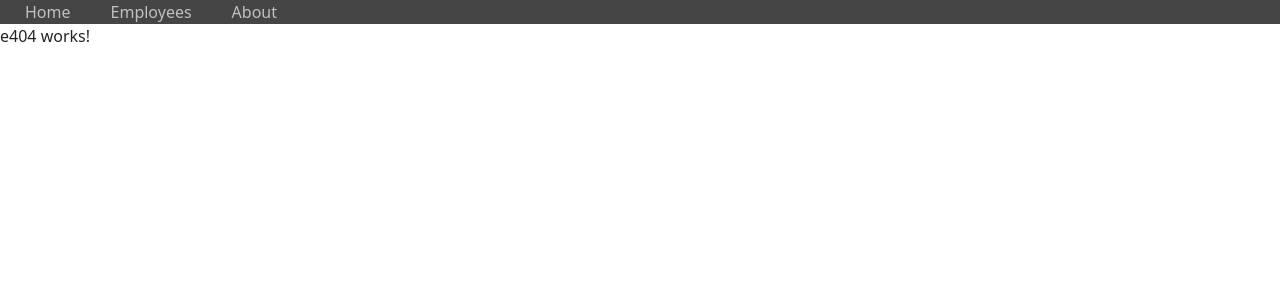
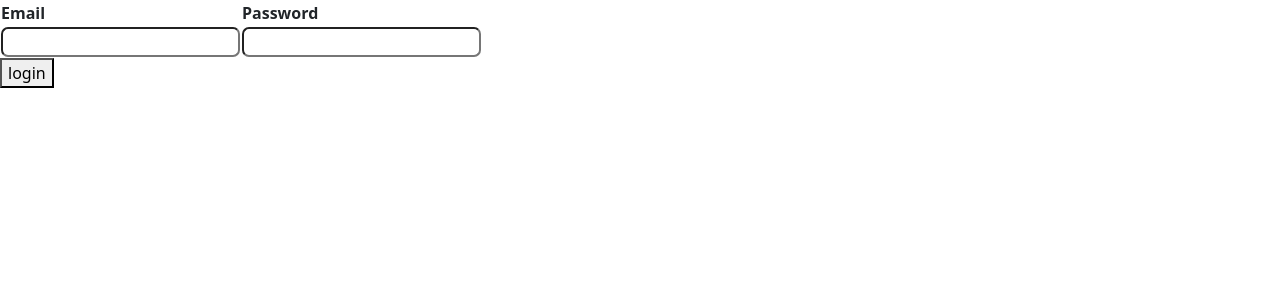
Before and after one commit to SamSchultz98/ErsNg, an Angular app: page /empl/login in a window 1280 px wide. Shown: the top 300 px of the page. Built offline with nearby package versions, Linux system fonts and the light colour scheme.

Commit message:
EmployeeLoginMadePlusAddedPasswordToEmployeeCreate

```diff
--- a/src/app/app-routing.module.ts
+++ b/src/app/app-routing.module.ts
@@ -8,6 +8,7 @@ import { EmployeeDetailComponent } from './employee/employee-detail/employee-det
 import { EmployeeChangeComponent } from './employee/employee-change/employee-change.component';
 import { EmployeeDeleteComponent } from './employee/employee-delete/employee-delete.component';
 import { EmployeeCreateComponent } from './employee/employee-create/employee-create.component';
+import { EmployeeLoginComponent } from './employee/employee-login/employee-login.component';
 
 const routes: Routes = [
   {path: "", redirectTo: "/home", pathMatch:"full"},  //Always your first route
@@ -17,6 +18,7 @@ const routes: Routes = [
   {path: "empl/detail/:id", component:EmployeeDetailComponent},
   {path: "empl/change/:id", component:EmployeeChangeComponent},
   {path: "empl/delete/:id", component:EmployeeDeleteComponent},
+  {path:"empl/login", component:EmployeeLoginComponent},
   {path:"home", component: HomeComponent},
   {path:"about", component: AboutComponent},
 
--- a/src/app/app.module.ts
+++ b/src/app/app.module.ts
@@ -15,6 +15,7 @@ import { EmployeeDeleteComponent } from './employee/employee-delete/employee-del
 import { EmployeeCreateComponent } from './employee/employee-create/employee-create.component';
 import { HeadComponent } from './common/head/head.component';
 import { FooterComponent } from './common/footer/footer.component';
+import { EmployeeLoginComponent } from './employee/employee-login/employee-login.component';
 
 @NgModule({
   declarations: [
@@ -29,7 +30,8 @@ import { FooterComponent } from './common/footer/footer.component';
     EmployeeDeleteComponent,
     EmployeeCreateComponent,
     HeadComponent,
-    FooterComponent
+    FooterComponent,
+    EmployeeLoginComponent
   ],
   imports: [
     BrowserModule, FormsModule, HttpClientModule,
--- a/src/app/employee/employee-create/employee-create.component.html
+++ b/src/app/employee/employee-create/employee-create.component.html
@@ -16,6 +16,11 @@
 
                         <th>Email</th>
                         <td><input [(ngModel)]="empl.email" type="email" [disabled]="IsDetailPage" size="25"></td>
+                    </tr>
+                    <tr>
+
+                        <th>Password</th>
+                        <td><input [(ngModel)]="empl.password" type="password" size="25"></td>
                     </tr>
                     <tr>
                         <th>Admin</th>
--- /dev/null
+++ b/src/app/employee/employee-login/employee-login.component.html
@@ -0,0 +1,15 @@
+<div id="componenet">
+    <table>
+        <thead>
+            <th>Email</th>
+            <th>Password</th>
+        </thead>
+        <tbody>
+            <tr>
+                <td><input [(ngModel)]="email"></td>
+                <td><input [(ngModel)]="password" type="password"></td>
+            </tr>
+        </tbody>
+    </table>
+    <button clas="btn btn-primary"(click)="login()">login</button>
+</div>
--- /dev/null
+++ b/src/app/employee/employee-login/employee-login.component.ts
@@ -0,0 +1,38 @@
+import { Component, OnInit } from '@angular/core';
+import { Router } from '@angular/router';
+import { EmployeeService } from '../employee.service';
+
+@Component({
+  selector: 'app-employee-login',
+  templateUrl: './employee-login.component.html',
+  styleUrls: ['./employee-login.component.css']
+})
+export class EmployeeLoginComponent implements OnInit {
+
+  constructor(
+    private empsrvc: EmployeeService,
+    private router: Router
+  ) { }
+
+  email: string ="";
+  password: string="";
+  message: string= "";
+
+  login(): void{
+    this.empsrvc.login(this.email, this.password).subscribe({
+      next:(res) => {
+        console.debug(res)
+        this.router.navigateByUrl("/empl/list");
+      },
+      error:(err) =>{
+        if(err.status === 404){
+          this.message = "Email & Password were not found!"
+        }
+        console.error(err);
+      }
+    })
+  }
+  ngOnInit(): void {
+  }
+
+}
```
Also changed, not shown: src/app/employee/employee-login/employee-login.component.css (added).
